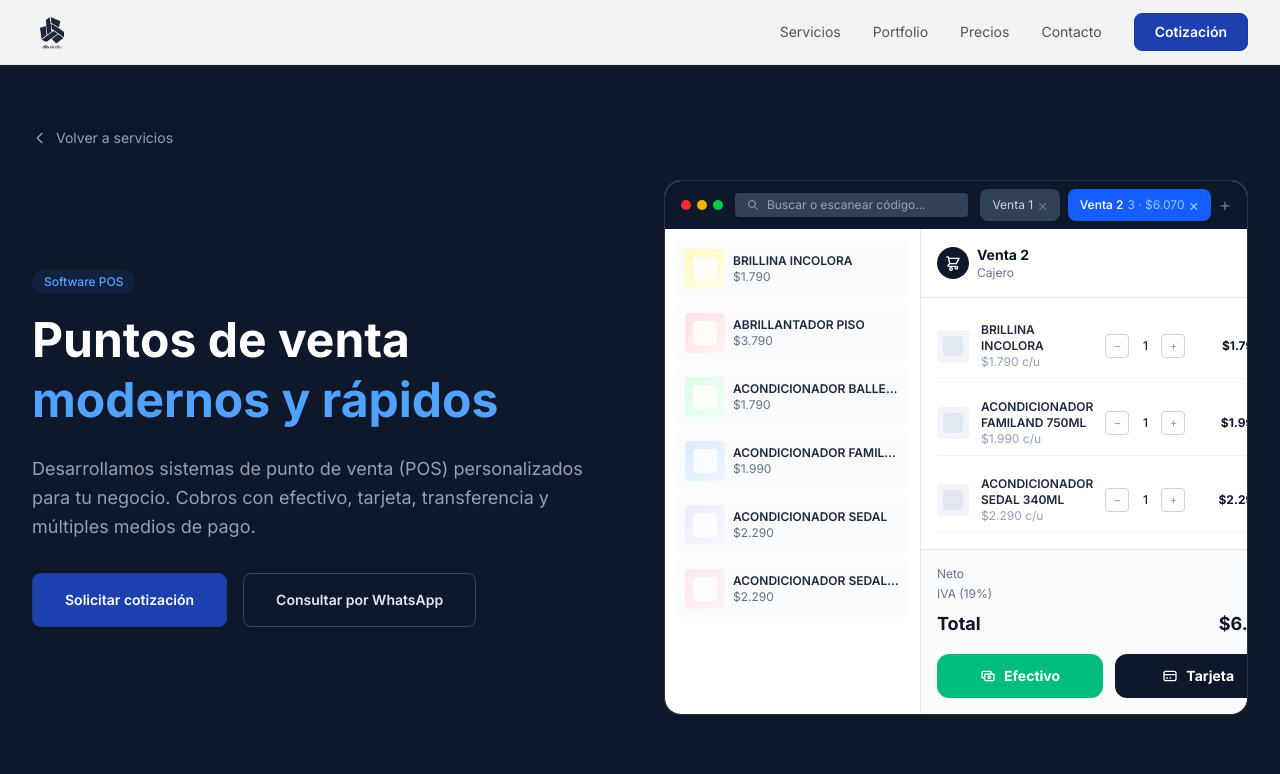
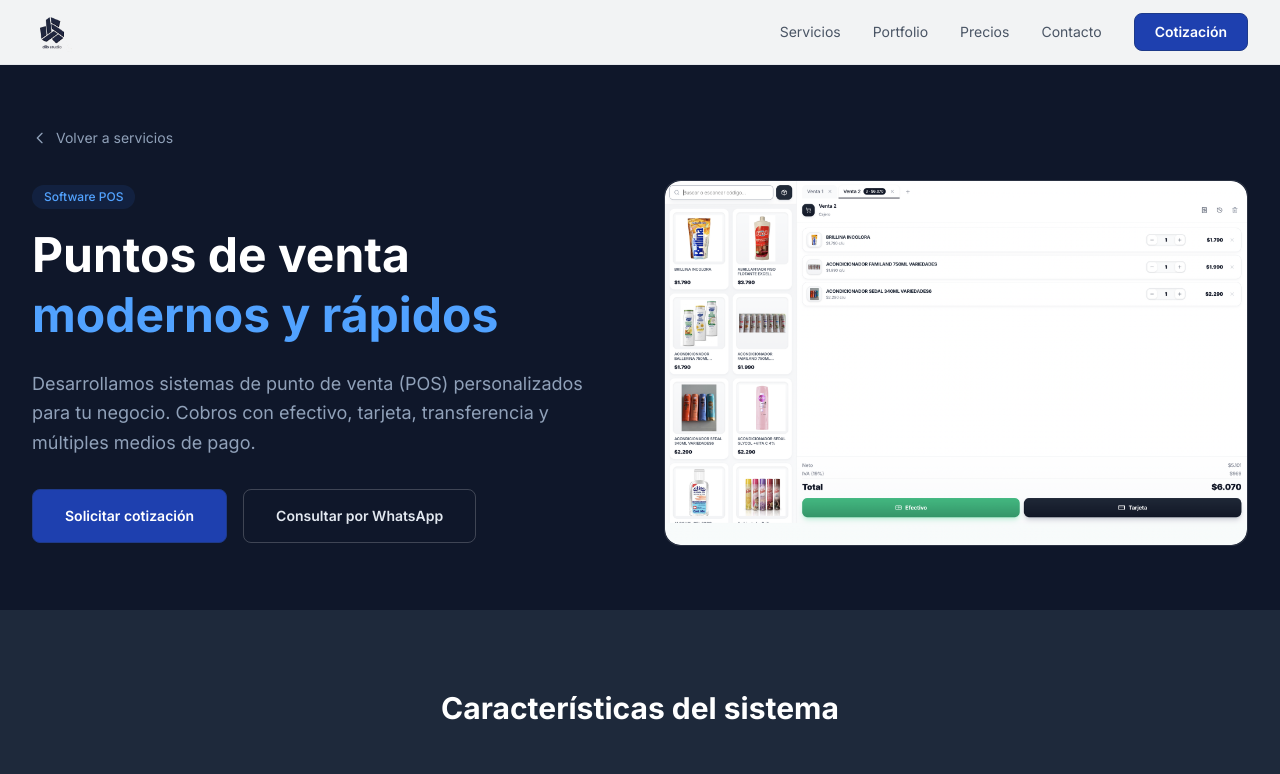
Before and after one commit to dibwebstudio/dibweb, a Next.js app: page /servicios/puntos-de-pago in a window 1280 px wide. Shown: the top 774 px of the page. Built offline with nearby package versions, Linux system fonts and the light colour scheme.

Commit message:
POS page uses actual pos.png image

```diff
--- a/src/app/servicios/puntos-de-pago/page.tsx
+++ b/src/app/servicios/puntos-de-pago/page.tsx
@@ -45,124 +45,7 @@ export default function PuntosDePago() {
 
               <div className="relative">
                 <div className="glass-card rounded-2xl overflow-hidden aurora-card">
-                  {/* POS Interface Preview */}
-                  <div className="bg-white rounded-2xl overflow-hidden shadow-2xl">
-                    {/* Top bar */}
-                    <div className="bg-slate-900 px-4 py-2 flex items-center gap-3">
-                      <div className="flex gap-1.5">
-                        <div className="w-2.5 h-2.5 rounded-full bg-red-500" />
-                        <div className="w-2.5 h-2.5 rounded-full bg-yellow-500" />
-                        <div className="w-2.5 h-2.5 rounded-full bg-green-500" />
-                      </div>
-                      <div className="flex-1 flex items-center gap-2">
-                        <div className="bg-slate-700 rounded px-3 py-1 flex items-center gap-2 flex-1 max-w-xs">
-                          <svg className="w-3 h-3 text-slate-400" fill="none" stroke="currentColor" viewBox="0 0 24 24"><path strokeLinecap="round" strokeLinejoin="round" strokeWidth={2} d="M21 21l-6-6m2-5a7 7 0 11-14 0 7 7 0 0114 0z" /></svg>
-                          <span className="text-xs text-slate-400">Buscar o escanear código...</span>
-                        </div>
-                      </div>
-                      <div className="flex items-center gap-2">
-                        <div className="bg-slate-700 rounded-lg px-3 py-1 flex items-center gap-1">
-                          <span className="text-xs text-slate-300">Venta 1</span>
-                          <span className="text-slate-500">×</span>
-                        </div>
-                        <div className="bg-blue-600 rounded-lg px-3 py-1 flex items-center gap-1">
-                          <span className="text-xs text-white font-medium">Venta 2</span>
-                          <span className="text-blue-300 text-xs">3 · $6.070</span>
-                          <span className="text-blue-300">×</span>
-                        </div>
-                        <span className="text-slate-500 text-lg">+</span>
-                      </div>
-                    </div>
-
-                    <div className="flex">
-                      {/* Product grid */}
-                      <div className="w-64 border-r border-slate-200 p-3 space-y-2">
-                        {[
-                          { name: "BRILLINA INCOLORA", price: "$1.790", color: "from-yellow-100 to-yellow-50" },
-                          { name: "ABRILLANTADOR PISO", price: "$3.790", color: "from-red-100 to-red-50" },
-                          { name: "ACONDICIONADOR BALLERINA", price: "$1.790", color: "from-green-100 to-green-50" },
-                          { name: "ACONDICIONADOR FAMILAND", price: "$1.990", color: "from-blue-100 to-blue-50" },
-                          { name: "ACONDICIONADOR SEDAL", price: "$2.290", color: "from-purple-100 to-purple-50" },
-                          { name: "ACONDICIONADOR SEDAL GLYCOL", price: "$2.290", color: "from-pink-100 to-pink-50" },
-                        ].map((p, i) => (
-                          <div key={i} className="bg-slate-50 rounded-lg p-2 flex items-center gap-2 hover:bg-slate-100 transition-colors cursor-pointer">
-                            <div className={`w-10 h-10 rounded bg-gradient-to-br ${p.color} flex items-center justify-center`}>
-                              <div className="w-6 h-6 rounded bg-white/80" />
-                            </div>
-                            <div className="flex-1 min-w-0">
-                              <p className="text-xs font-semibold text-slate-800 truncate">{p.name}</p>
-                              <p className="text-xs text-slate-500">{p.price}</p>
-                            </div>
-                          </div>
-                        ))}
-                      </div>
-
-                      {/* Cart */}
-                      <div className="flex-1 flex flex-col">
-                        <div className="p-4 border-b border-slate-200">
-                          <div className="flex items-center gap-2">
-                            <div className="w-8 h-8 rounded-full bg-slate-900 flex items-center justify-center">
-                              <svg className="w-4 h-4 text-white" fill="none" stroke="currentColor" viewBox="0 0 24 24"><path strokeLinecap="round" strokeLinejoin="round" strokeWidth={2} d="M3 3h2l.4 2M7 13h10l4-8H5.4M7 13L5.4 5M7 13l-2.293 2.293c-.63.63-.184 1.707.707 1.707H17m0 0a2 2 0 100 4 2 2 0 000-4zm-8 2a2 2 0 100 4 2 2 0 000-4z" /></svg>
-                            </div>
-                            <div>
-                              <p className="text-sm font-bold text-slate-900">Venta 2</p>
-                              <p className="text-xs text-slate-500">Cajero</p>
-                            </div>
-                          </div>
-                        </div>
-
-                        <div className="flex-1 p-4 space-y-3">
-                          {[
-                            { name: "BRILLINA INCOLORA", price: "$1.790", qty: 1 },
-                            { name: "ACONDICIONADOR FAMILAND 750ML", price: "$1.990", qty: 1 },
-                            { name: "ACONDICIONADOR SEDAL 340ML", price: "$2.290", qty: 1 },
-                          ].map((item, i) => (
-                            <div key={i} className="flex items-center gap-3 py-2 border-b border-slate-100">
-                              <div className="w-8 h-8 rounded bg-slate-100 flex items-center justify-center">
-                                <div className="w-5 h-5 rounded bg-slate-200" />
-                              </div>
-                              <div className="flex-1">
-                                <p className="text-xs font-semibold text-slate-800">{item.name}</p>
-                                <p className="text-xs text-slate-400">${item.price.replace('$', '')} c/u</p>
-                              </div>
-                              <div className="flex items-center gap-1">
-                                <button className="w-6 h-6 rounded border border-slate-300 flex items-center justify-center text-slate-400 text-xs">−</button>
-                                <span className="w-6 text-center text-xs font-medium text-slate-800">{item.qty}</span>
-                                <button className="w-6 h-6 rounded border border-slate-300 flex items-center justify-center text-slate-400 text-xs">+</button>
-                              </div>
-                              <span className="text-xs font-bold text-slate-900 w-16 text-right">{item.price}</span>
-                              <button className="text-slate-300 hover:text-red-400 text-xs">×</button>
-                            </div>
-                          ))}
-                        </div>
-
-                        <div className="p-4 border-t border-slate-200 bg-slate-50">
-                          <div className="flex justify-between text-xs text-slate-500 mb-1">
-                            <span>Neto</span>
-                            <span>$5.101</span>
-                          </div>
-                          <div className="flex justify-between text-xs text-slate-500 mb-2">
-                            <span>IVA (19%)</span>
-                            <span>$969</span>
-                          </div>
-                          <div className="flex justify-between text-lg font-bold text-slate-900 mb-4">
-                            <span>Total</span>
-                            <span>$6.070</span>
-                          </div>
-                          <div className="grid grid-cols-2 gap-3">
-                            <button className="bg-emerald-500 hover:bg-emerald-600 text-white py-3 rounded-xl text-sm font-bold flex items-center justify-center gap-2 transition-colors">
-                              <svg className="w-4 h-4" fill="none" stroke="currentColor" viewBox="0 0 24 24"><path strokeLinecap="round" strokeLinejoin="round" strokeWidth={2} d="M17 9V7a2 2 0 00-2-2H5a2 2 0 00-2 2v6a2 2 0 002 2h2m2 4h10a2 2 0 002-2v-6a2 2 0 00-2-2H9a2 2 0 00-2 2v6a2 2 0 002 2zm7-5a2 2 0 11-4 0 2 2 0 014 0z" /></svg>
-                              Efectivo
-                            </button>
-                            <button className="bg-slate-900 hover:bg-slate-800 text-white py-3 rounded-xl text-sm font-bold flex items-center justify-center gap-2 transition-colors">
-                              <svg className="w-4 h-4" fill="none" stroke="currentColor" viewBox="0 0 24 24"><path strokeLinecap="round" strokeLinejoin="round" strokeWidth={2} d="M3 10h18M7 15h1m4 0h1m-7 4h12a3 3 0 003-3V8a3 3 0 00-3-3H6a3 3 0 00-3 3v8a3 3 0 003 3z" /></svg>
-                              Tarjeta
-                            </button>
-                          </div>
-                        </div>
-                      </div>
-                    </div>
-                  </div>
+                  <img src="/pos.png" alt="Sistema Punto de Venta - DibWeb Studio" className="w-full h-auto rounded-2xl" />
                 </div>
               </div>
             </div>
```
Also changed, not shown: public/pos.png (added).
